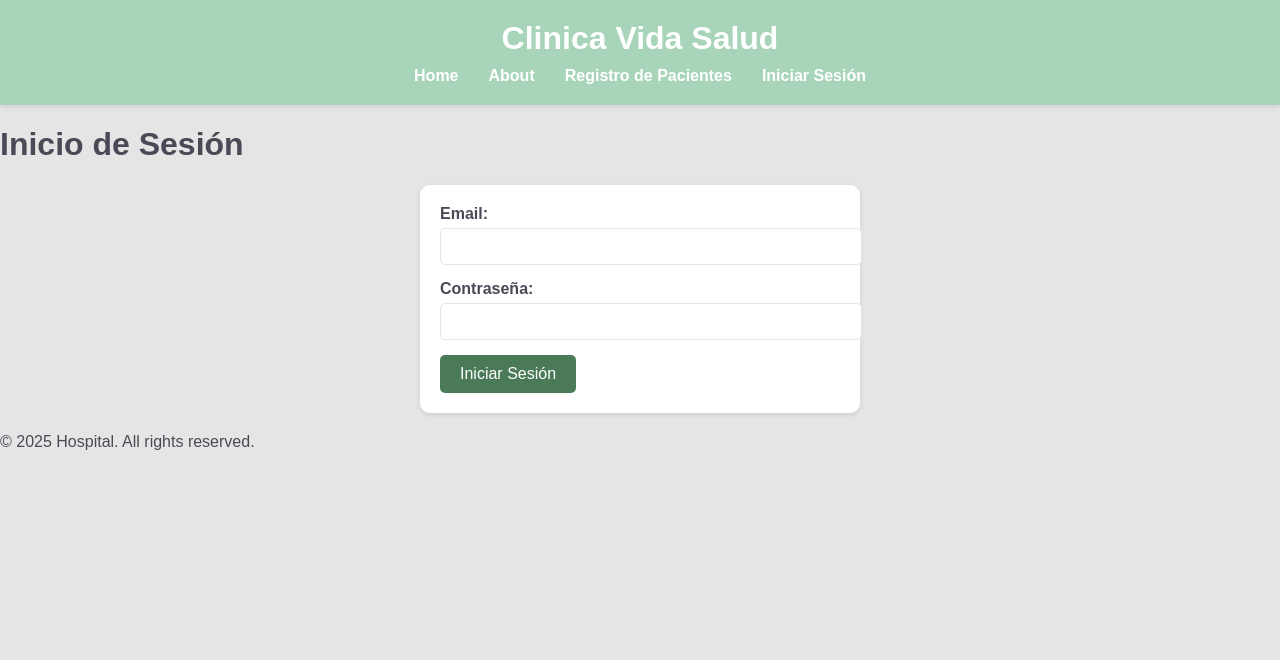
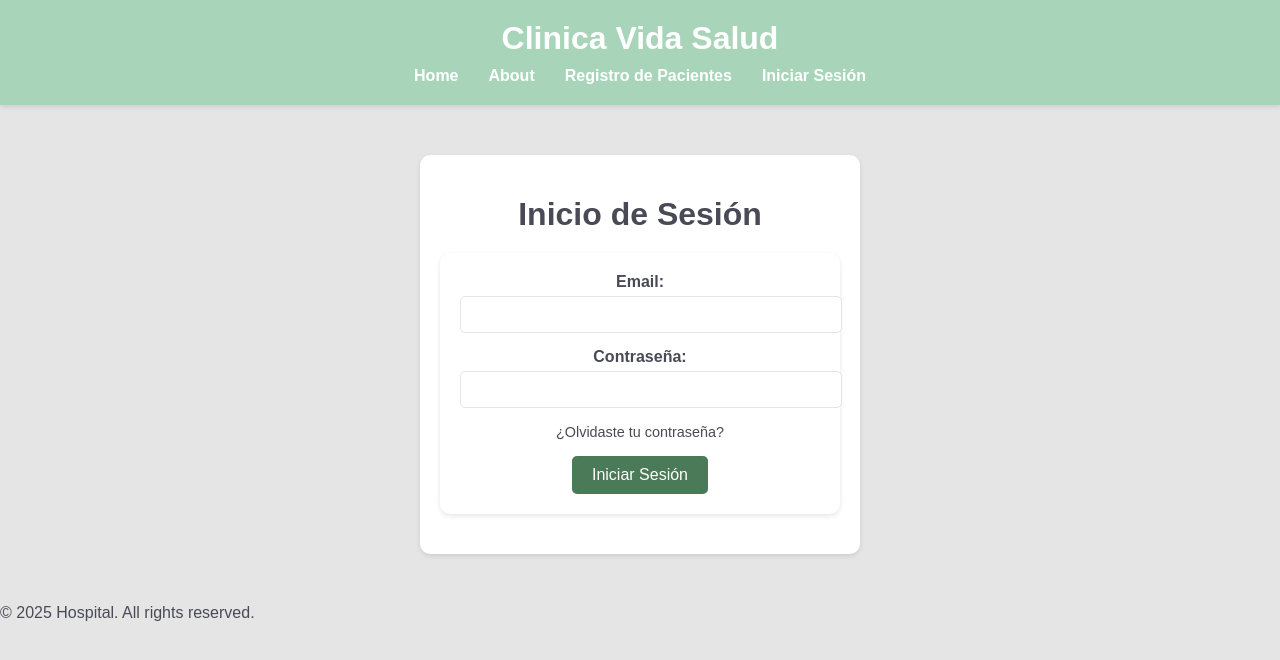
Before and after one commit to Ferfelipe30/hospital, a React (Create React App) app: page /login in a window 1280 px wide. Shown: the top 660 px of the page. Built offline with nearby package versions, Linux system fonts and the light colour scheme.

Commit message:
diseño actualizado

```diff
--- a/src/App.css
+++ b/src/App.css
@@ -123,3 +123,36 @@ form input:focus{
   border-color: #A8D5BA; /*Verde Claro*/
   outline: none;
 }
+
+/*Contenedor del login*/
+.login-container{
+  max-width: 400px;
+  margin: 50px auto;
+  padding: 20px;
+  background-color: #FFFFFF; /*Blanco*/
+  border-radius: 10px;
+  box-shadow: 0 2px 5px rgba(0, 0, 0, 0.1);
+  text-align: center; /*Centrar contenido*/
+}
+
+/*Titulo del login*/
+.login-title{
+  font-size: 2rem;
+  margin-bottom: 20px;
+  color: #4A4A57; /*Verde Oscuro*/
+}
+
+/*Enlace de "Olvidar contraseña"*/
+.forgot-password{
+  margin-top: 15px;
+}
+
+.forgot-password a{
+  color: #4A4A57;/*Verde Oscuro*/
+  text-decoration: none;
+  font-size: 0.9rem;
+}
+
+.forgot-password a:hover{
+  text-decoration: underline;
+}
--- a/src/pages/login.js
+++ b/src/pages/login.js
@@ -23,8 +23,8 @@ function Login() {
     };
 
     return (
-        <div>
-            <h1>Inicio de Sesión</h1>
+        <div className="login-container">
+            <h1 className="login-title">Inicio de Sesión</h1>
             <form onSubmit={handleSubmit}>
                 <div>
                     <label>Email: </label>
@@ -46,6 +46,9 @@ function Login() {
                         required
                     />
                 </div>
+                <div className="forgot-password">
+                    <a href="/forgot-password">¿Olvidaste tu contraseña?</a>
+                </div>
                 <button type="submit">Iniciar Sesión</button>
             </form>
         </div>
```
